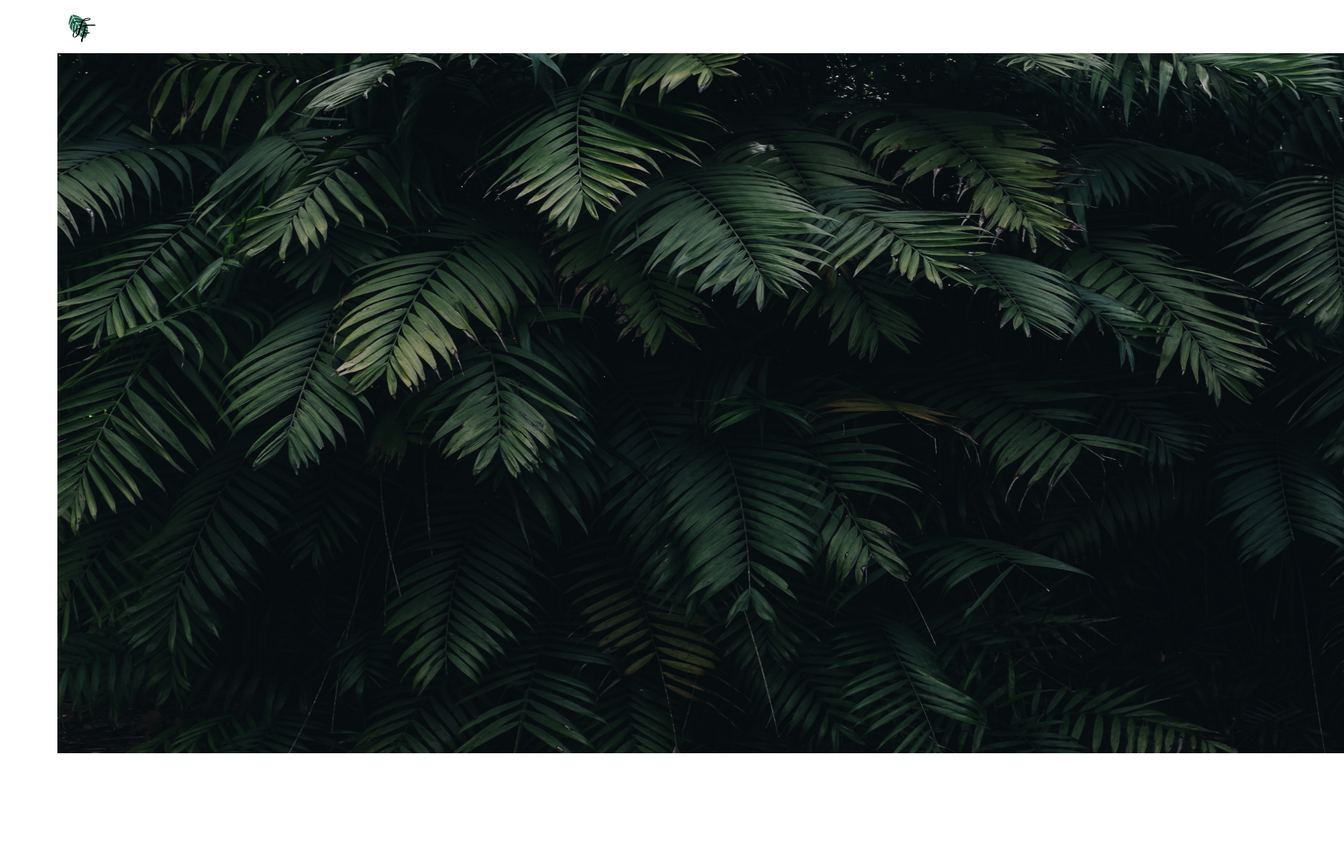
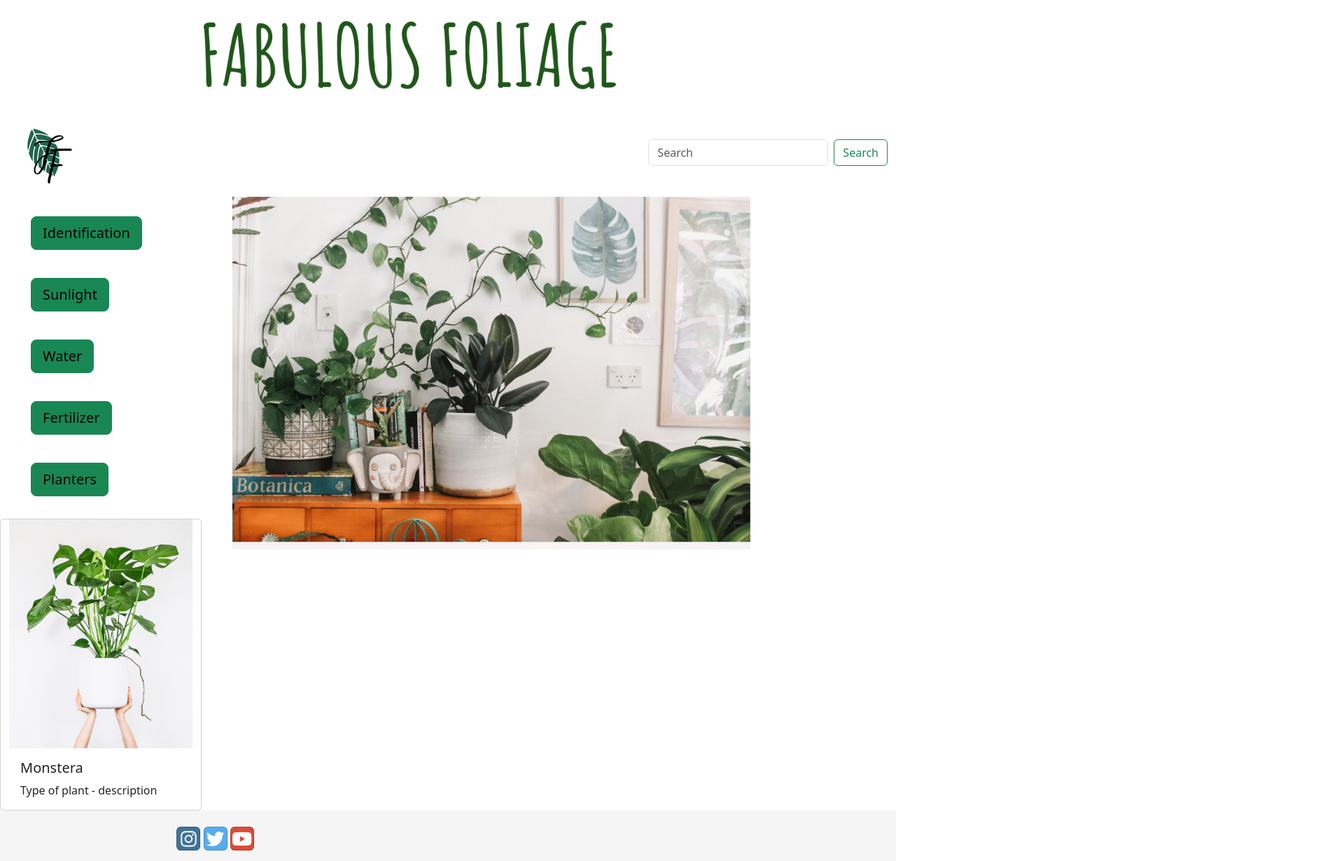
Before and after one commit to safiyamirza/fabulous-foliage, a website: page index.html in a window 1280 px wide. Shown: the top 1230 px of the page at 70% size, 1920 px wide, since content can reach past the window. Before the commit the page ends 1076 px from the top, so only its background shows below. Drawn offline with nearby package versions, Linux system fonts and the light colour scheme.

Commit message:
commit all new files

```diff
--- a/css/styles.css
+++ b/css/styles.css
@@ -0,0 +1,27 @@
+.img-fluid {
+max-width: 80%;
+height: auto;
+}
+
+/* .carousel {
+    position: absolute;
+    height: 300px
+}
+
+.carousel.item {
+    height: 300px
+} */
+/* .carousel-inner {
+    height: auto;
+    width: auto;
+} */
+
+.carousel {
+    width:740px;
+    height:460px;
+  }
+
+.site-footer {
+    background-color:whitesmoke;
+    padding: 15px 0;
+ }
--- a/index.html
+++ b/index.html
@@ -14,46 +14,129 @@
 
 
 </head>
+
 <body>
-<!-- header -->
-    <!-- <header class="jumbotron junbotron-fluid">
+
+    <header class="jumbotron junbotron-fluid">
         <div class="container">
             <div class="row">
-                <div class="col-4 ol-sm-3 col-md-2 align-self-center">
-                    <img src="img/logo.png" alt="website logo" class="img-fluid" />
+                <div class="col align-self-center">
+                    <a href=index.html>
+                        <img src="img/new-logo.png" alt="website logo" class="img-fluid rounded mx-auto d-block" />
+                    </a>
                 </div>
             </div>
         </div>
-    </header> -->
+    </header>
 
     <!-- Navbar -->
-    <nav class="navbar navbar-expand-md navbar-light bg-faded sticky-top">
-        <div class="container">
-            <a class="navbar-brand" href="index.html"><img src="img/resized-mini-logo.png" alt="mini logo" width="60" height="50" /></a>
-            <button class="navbar-toggler" type="button" data-bs-toggle="collapse" data-bs-target="#fabNavbar">
-                <span class="navbar-toggler-icon"></span>
-            </button>
-            <div class="collapse navbar-collapse" id="fabNavbar">
+    <nav class="navbar navbar-expand-lg navbar-light bg-fade">
+        <div class="container-fluid">
+          <a class="navbar-brand" href="#">
+              <!-- mini logo image -->
+              <img src="img/resized-mini-logo.png" alt="navbar logo image">
+          </a>
+          <button class="navbar-toggler" type="button" data-bs-toggle="collapse" data-bs-target="#navbarSupportedContent" aria-controls="navbarSupportedContent" aria-expanded="false" aria-label="Toggle navigation">
+            <span class="navbar-toggler-icon"></span>
+          </button>
+          <div class="collapse navbar-collapse" id="navbarSupportedContent">
+            <ul class="navbar-nav me-auto mb-2 mb-lg-0">
+              <li class="nav-item"></li>
+              <li class="nav-item dropdown">
+                <ul class="dropdown-menu" aria-labelledby="navbarDropdown">
+                  <li><a class="dropdown-item" href="#">Action</a></li>
+                  <li><a class="dropdown-item" href="#">Another action</a></li>
+                  <li><hr class="dropdown-divider"></li>
+                  <li><a class="dropdown-item" href="#">Something else here</a></li>
+                </ul>
+              </li>
+            </ul>
+            <form class="d-flex">
+              <input class="form-control me-2" type="search" placeholder="Search" aria-label="Search">
+              <button class="btn btn-outline-success" type="submit">Search</button>
+            </form>
         </div>
     </nav>
 
-    <!-- Main space -->
 
-    <div class="container">
+    <!-- Sidebar -->
+
+    <div class="container-fluid">
         <div class="row row-content">
-            <div class="col ">
-                <img src="img/palm-trees.jpg" width="2000" height="1000" alt="background image" />
-
-
+            <div class="col-auto col-md-3 col-xl-2 px-sm-2 px-0 bg-white">
+                <div class="d-flex flex-column align-items-center align-items-sm-start px-3 pt-2">
+                    <ul class="nav nav-pills flex-column mb-sm-auto mb-0 align-items-center align-items-sm-start" id="menu">
+                        <a class="btn btn-success btn-lg text-black" href="identification.html" role="button" style="margin:20px">Identification</a>
+                        <a class="btn btn-success btn-lg text-black" href="sunlight.html" role="button" style="margin:20px">Sunlight</a>
+                        <a class="btn btn-success btn-lg text-black" href="water.html" role="button" style="margin:20px">Water</a>
+                        <a class="btn btn-success btn-lg text-black" href="fertilizer.html" role="button" style="margin:20px">Fertilizer</a>
+                        <a class="btn btn-success btn-lg text-black" href="planters.html" role="button" style="margin:20px">Planters</a>
+                    </ul>
+                </div>
+            </div>
+        <!-- Carousel -->
+            <div class="col-md-8 mx-auto">
+                <div id="carouselMainPage" class="carousel slide carousel-fade" data-bs-ride="carousel">
+                    <div class="carousel-inner">
+                        <div class="carousel-item active">
+                            <img src="img/plant1.jfif" class="d-block w-100">
+                        </div>
+                        <div class="carousel-item">
+                            <img src="img/plant2.jpg" class="d-block w-100">
+                        </div>
+                        <div class="carousel-item">
+                            <img src="img/plant3.jpg" class="d-block w-100">
+                        </div>
+                        <div class="carousel-item">
+                            <img src="img/plant4.jpg" class="d-block w-100">
+                        </div>
+                        <div class="carousel-item">
+                            <img src="img/plant5.jpg" class="d-block w-100">
+                        </div>
+                        <div class="carousel-item">
+                            <img src="img/succulents.jpg" class="d-block w-100">
+                        </div>
+                    </div>
+                    <button class="carousel-control-prev" type="button" data-bs-target="#carouselMainPage" data-bs-slide="prev">
+                        <span class="carousel-control-prev-icon" aria-hidden="true"></span>
+                        <span class="visually-hidden">Previous</span>
+                    </button>
+                    <button class="carousel-control-next" type="button" data-bs-target="#carouselMainPage" data-bs-slide="next">
+                        <span class="carousel-control-next-icon" aria-hidden="true"></span>
+                        <span class="visually-hidden">Next</span>
+                    </button>
+                </div>
+            </div>
+        </div>
+    </div>
+        <!-- Plant of the Day -->
+        <!-- ADD LINK & DESCRIPTION-->
+        <!-- ADD PADDING -->
+    <div class="container-fluid">
+        <div class="row">
+            <div class="card" style="width: 18rem;">
+                <img src="img/monstera.jpg" alt="Plant of the Day">
+                <div class="card-body">
+                    <h5 class="card-title">Monstera</h5>
+                    <p class="card-text">Type of plant - description</p>
+                </div>
             </div>
         </div>
     </div>
 
-    <!-- Sidebar -->
-
-
-
-    <!-- Footer -->
+        <!-- Footer -->
+    <footer class="site-footer">
+        <div class="container">
+            <div class="row">
+                <div class="col-6 col-sm-5 text-center">
+                    <h5></h5>
+                    <a class="btn btn-social-icon btn-instagram" href="http://instagram.com/"><i class="fa fa-instagram"></i></a>
+                    <a class="btn btn-social-icon btn-twitter" href="http://twitter.com/"><i class="fa fa-twitter"></i></a>
+                    <a class="btn btn-social-icon btn-google" href="http://youtube.com/"><i class="fa fa-youtube"></i></a>
+                </div>
+            </div>
+        </div>
+    </footer>
 
 
 <!-- End script tags -->
```
Also changed, not shown: package.json (+10 -2 lines), carouselproblem.png (added), fertilizer.html (added), identification.html (added), img/monstera.jpg (renamed from img/severin-candrian-bwsTJMnhcwE-unsplash.jpg), img/new-logo.png (added), img/plant1.jfif (added), img/plant2.jpg (added), planters.html (added), sunlight.html (added), water.html (added), 5 other files.
